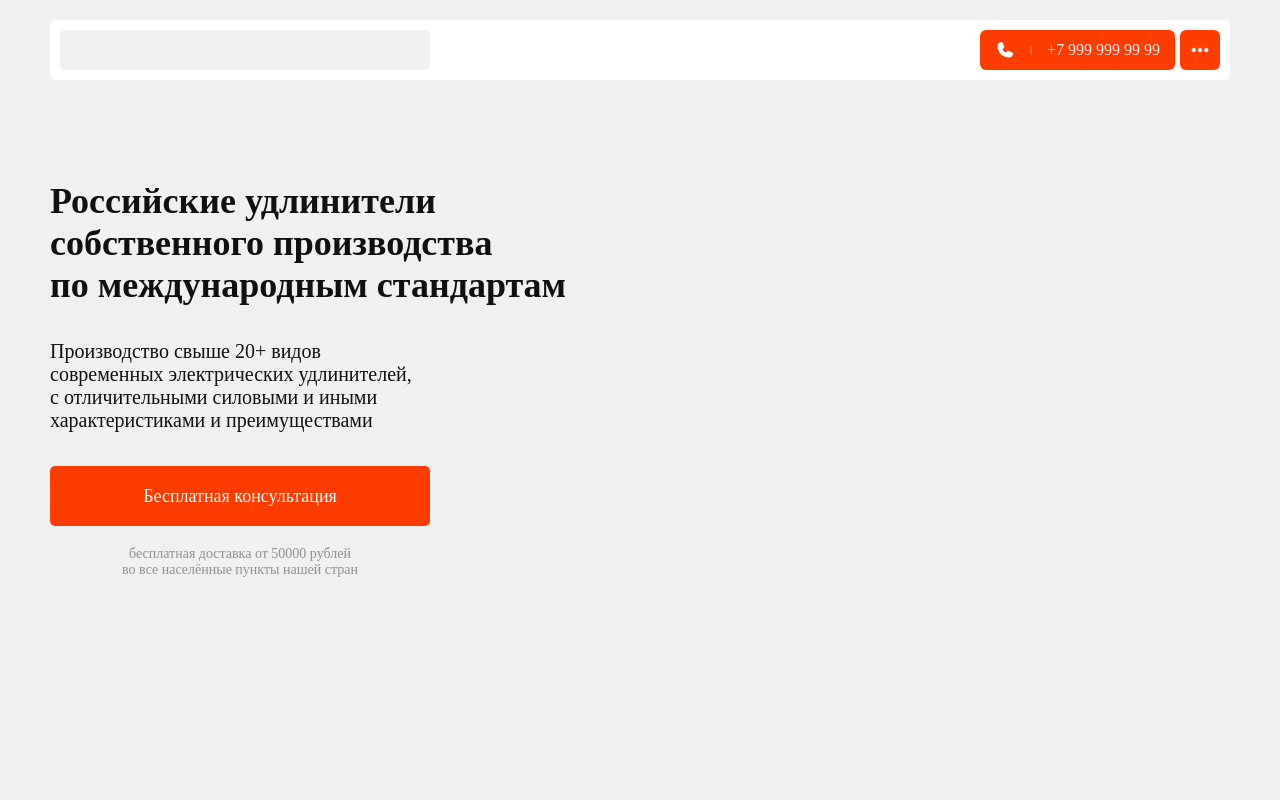
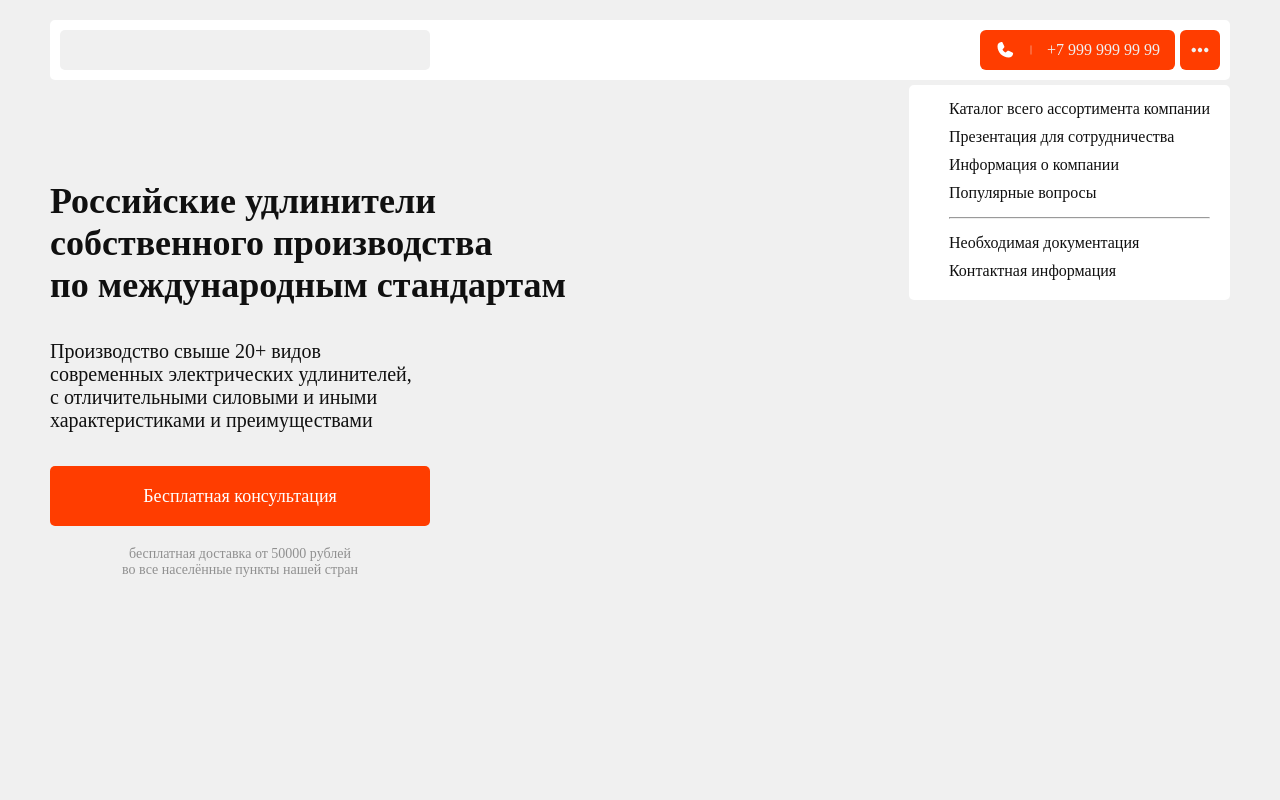
Before and after one commit to dicher74/torelectro, a Nuxt app in the folder web-shop/: page / in a window 1280 px wide. Shown: the top 800 px of the page. Built offline with nearby package versions, Linux system fonts and the light colour scheme.

Commit message:
Добавлен выпадающий список

```diff
--- a/web-shop/components/Headers/DefaultHeader/DefaultHeader.vue
+++ b/web-shop/components/Headers/DefaultHeader/DefaultHeader.vue
@@ -1,28 +1,61 @@
 <template>
+	<div class="default-header-with-select">
 		<header class="default-header">
 			<div class="default-header__body"> </div>
 			<div class="default-header__navigation">
 				<HeaderCallButton />
-			<HeaderMenu />
+				<HeaderMenu @click="changeMenuMode($event)" :show-list="menuMode"/>
 			</div>
 		</header>
+		<MenuSelect v-if="menuMode" style="align-self: flex-end;"/>
+	</div>
 </template>
 
-<script lang="ts">
+<script>
 import HeaderCallButton from './components/HeaderCallButton.vue';
 import HeaderMenu from './components/HeaderMenu.vue';
+import MenuSelect from './components/MenuSelect.vue';
 
 export default {
 	components: {
 		HeaderCallButton,
 		HeaderMenu,
+		MenuSelect,
+	},
+
+	data() {
+		return {
+			menuMode: true,
+		}
+	},
+
+	methods: {
+		changeMenuMode(event) {
+			this.menuMode = !this.menuMode
+			event.stopPropagation()
+		},
+		closeMenu() {
+			this.menuMode = false
+		}
+	},
+
+	mounted() {
+		window.addEventListener('click', this.closeMenu)
+	},
+
+	destroyed() {
+		window.removeEventListener('click', this.closeMenu)
 	}
 }
 </script>
 
 <style scoped lang="scss">
+.default-header-with-select {
+	width: 100%;
+	display: inline-flex;
+	flex-direction: column;
+}
 .default-header{
-	width: 100%;
 	box-sizing: border-box;
 	display: inline-flex;
 	flex-direction: row;
--- a/web-shop/components/Headers/DefaultHeader/components/HeaderMenu.vue
+++ b/web-shop/components/Headers/DefaultHeader/components/HeaderMenu.vue
@@ -1,8 +1,21 @@
 <template>
-	<div class="navigation-menu">
-		<img class="navigation-menu__image" src="~assets/images/Menu.svg" />
+	<div class="navigation-menu-with-select">
+		<div class="navigation-menu">
+			<img class="navigation-menu__image" src="~assets/images/Menu.svg" />
+		</div>
 	</div>
 </template>
+
+<script>
+export default {
+	props: {
+		showList: {
+			type: Boolean,
+			default: false,
+		}
+	}
+}
+</script>
 
 <style scoped>
 .navigation-menu {
--- /dev/null
+++ b/web-shop/components/Headers/DefaultHeader/components/MenuSelect.vue
@@ -0,0 +1,47 @@
+<template>
+	<nav class="select-list">
+		<div class="select-list__section">
+			<a class="select-list__tip"> Каталог всего ассортимента компании </a>
+			<a class="select-list__tip"> Презентация для сотрудничества</a>
+			<a class="select-list__tip"> Информация о компании </a>
+			<a class="select-list__tip"> Популярные вопросы </a>
+		</div>
+		<hr />
+		<div class="select-list__section">
+			<a class="select-list__tip"> Необходимая документация </a>
+			<a class="select-list__tip"> Контактная информация </a>
+		</div>
+	</nav>
+</template>
+
+<style lang="scss" scoped>
+.select-list {
+	position: absolute;
+	margin-top: 65px;
+	display: inline-flex;
+	flex-direction: column;
+	gap: 15px;
+	padding: 15px 20px 20px 40px;
+	border-radius: 5px;
+	animation-name: down;
+	animation-duration: 1s;
+	overflow: hidden;
+
+	background-color: #FFFFFF;
+
+	&__section {
+		display: inline-flex;
+		flex-direction: column;
+		gap: 10px;
+	}
+}
+
+@keyframes down {
+	from {
+		max-height: 0px;
+	}
+	to {
+		max-height: 300px;
+	}
+}
+</style>
```
Lines whose indentation alone changed are shown as unchanged.
